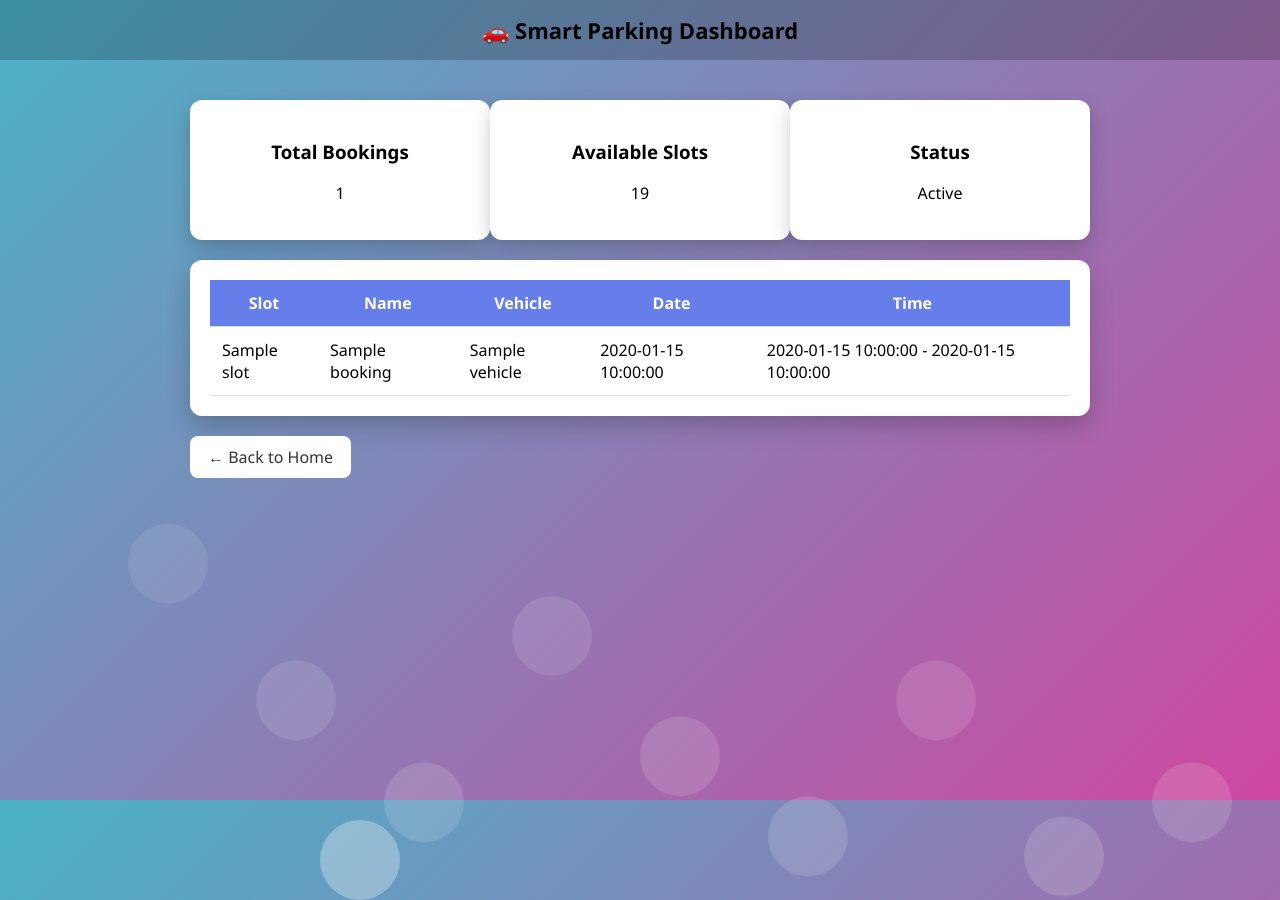
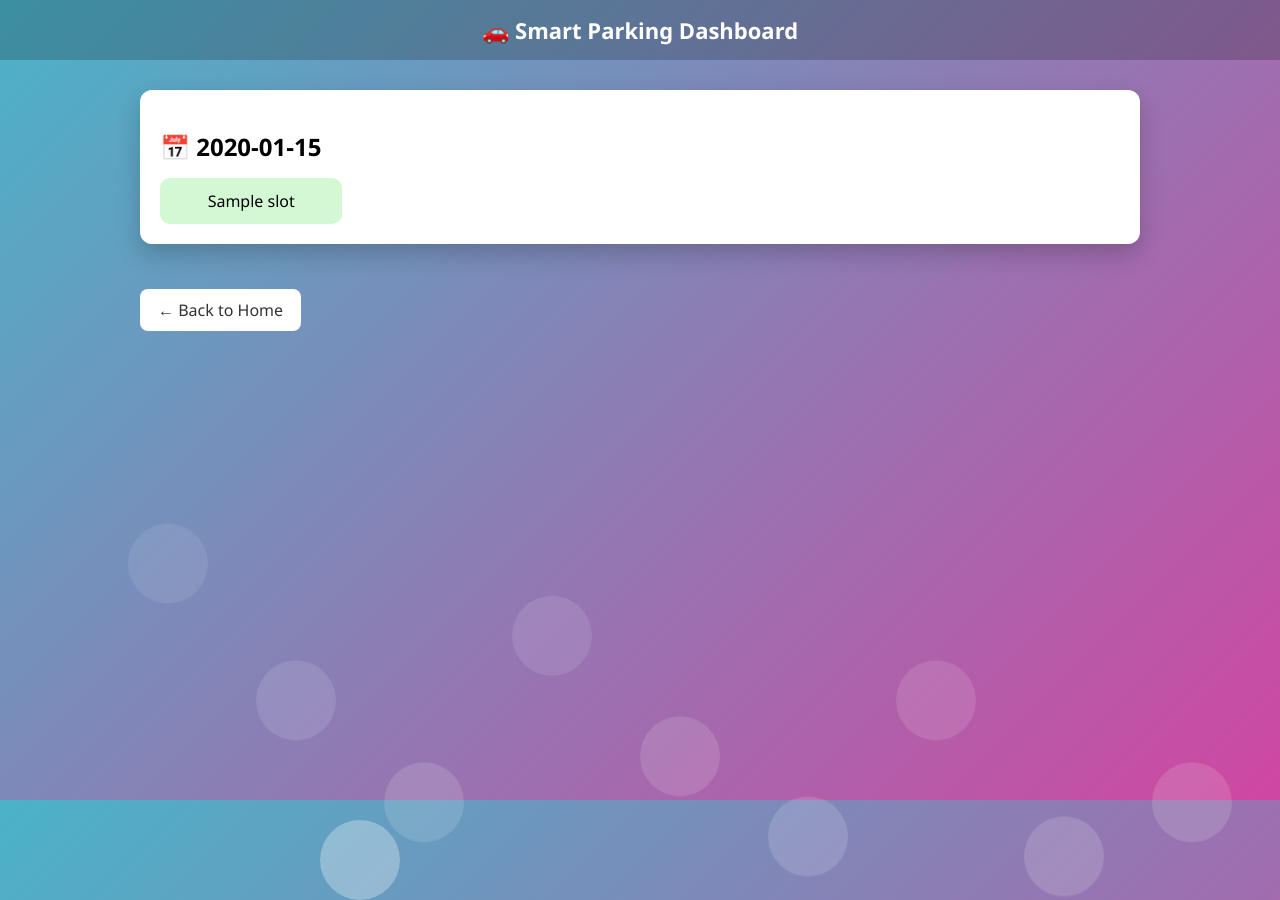
Before and after one commit to SurbhiSingh18/ParkingDevops, a Flask app: template templates/bookings.html in a window 1280 px wide. Run offline with Flask 3, Linux system fonts and the light colour scheme; the template is opened without the code that fills it: most values are stand-ins (such as "Sample title", 1, 10 or a date in 2020).

Commit message:
final booking UI + date-wise slots + authentication + dashboard

```diff
--- a/app.py
+++ b/app.py
@@ -4,19 +4,18 @@ from datetime import datetime, timedelta
 app = Flask(__name__)
 
 slots = [f"Slot {i}" for i in range(1, 21)]
-booked_slots = {}
-# structure:
+
+# Structure:
 # {
 #   "2026-04-03": {
-#       "Slot 1": {details},
-#       "Slot 2": {details}
+#       "Slot 1": {details}
 #   }
 # }
+booked_slots = {}
 
+# ---------------- HOME ----------------
 @app.route('/')
 def home():
-    from datetime import datetime, timedelta
-
     today = datetime.today().date()
     max_date = today + timedelta(days=7)
 
@@ -35,16 +34,17 @@ def home():
         max_date=max_date
     )
 
+# ---------------- BOOK ----------------
 @app.route('/book', methods=['POST'])
 def book():
     name = request.form['name']
+    college_id = request.form['college_id']
+    password = request.form['password']
     vehicle = request.form['vehicle']
     slot = request.form['slot']
     date = request.form['date']
     start_time = request.form['start_time']
     end_time = request.form['end_time']
-
-    date = request.form['date']
 
     if date not in booked_slots:
         booked_slots[date] = {}
@@ -54,45 +54,46 @@ def book():
 
     booked_slots[date][slot] = {
         "name": name,
+        "college_id": college_id,
+        "password": password,
         "vehicle": vehicle,
         "start_time": start_time,
         "end_time": end_time
-}
+    }
 
     return redirect('/?date=' + date + '&msg=success')
 
-@app.route('/cancel/<date>/<slot>')
-def cancel(date, slot):
+# ---------------- CANCEL ----------------
+@app.route('/cancel', methods=['POST'])
+def cancel():
+    slot = request.form['slot']
+    date = request.form['date']
+    entered_id = request.form['college_id']
+    entered_password = request.form['password']
+
     if date in booked_slots and slot in booked_slots[date]:
-        del booked_slots[date][slot]
+        booking = booked_slots[date][slot]
 
-        if not booked_slots[date]:
-            del booked_slots[date]
+        if booking["college_id"] == entered_id and booking["password"] == entered_password:
+            del booked_slots[date][slot]
+            return redirect('/?msg=cancelled')
+        else:
+            return redirect('/?msg=invalid')
 
-    return redirect('/?msg=cancelled')
+    return redirect('/')
 
+# ---------------- BOOKINGS DASHBOARD ----------------
 @app.route('/bookings')
 def bookings():
-    all_bookings = []
+    sorted_dates = sorted(booked_slots.keys())
 
-    for date, slots_data in booked_slots.items():
-        for slot, details in slots_data.items():
-            slot_number = int(slot.split()[1])  # Slot 7 → 7
+    return render_template(
+        'bookings.html',
+        booked_slots=booked_slots,
+        dates=sorted_dates,
+        slots=slots
+    )
 
-            all_bookings.append({
-                "slot": slot,
-                "slot_num": slot_number,
-                "name": details["name"],
-                "vehicle": details["vehicle"],
-                "date": date,
-                "start_time": details["start_time"],
-                "end_time": details["end_time"]
-            })
-
-    # ✅ SORT BY DATE → SLOT NUMBER
-    all_bookings.sort(key=lambda x: (x["date"], x["slot_num"]))
-
-    return render_template('bookings.html', bookings=all_bookings)
-
+# ---------------- RUN ----------------
 if __name__ == '__main__':
     app.run(debug=True)
--- a/templates/bookings.html
+++ b/templates/bookings.html
@@ -8,8 +8,7 @@ body {
     margin: 0;
     font-family: 'Segoe UI';
     background: linear-gradient(135deg, #4ab3c8, #cf47a1);
-    height: 100vh;
-    overflow: hidden;
+    min-height: 100vh;
 }
 
 /* NAVBAR */
@@ -19,60 +18,65 @@ body {
     font-size: 22px;
     font-weight: bold;
     text-align: center;
+    color: white;
 }
 
-/* MAIN CONTAINER */
+/* CONTAINER */
 .container {
-    max-width: 900px;
-    margin: 40px auto;
+    max-width: 1000px;
+    margin: 30px auto;
 }
 
-/* SUMMARY CARD */
-.summary {
-    display: flex;
-    justify-content: space-around;
-    margin-bottom: 20px;
-}
-
-.card {
+/* DATE SECTION */
+.date-box {
     background: white;
-    color: black;
     padding: 20px;
+    margin-bottom: 25px;
     border-radius: 12px;
-    width: 30%;
-    text-align: center;
-    box-shadow: 0 8px 20px rgba(0,0,0,0.2);
-}
-
-/* TABLE SECTION */
-.table-box {
-    background: white;
-    border-radius: 12px;
-    padding: 20px;
-    color: black;
     box-shadow: 0 10px 25px rgba(0,0,0,0.2);
 }
 
-table {
-    width: 100%;
-    border-collapse: collapse;
+.date-box h2 {
+    margin-bottom: 15px;
 }
 
-th {
-    background: #667eea;
-    color: white;
+/* SLOT GRID */
+.slot-grid {
+    display: grid;
+    grid-template-columns: repeat(5, 1fr);
+    gap: 12px;
 }
 
-th, td {
+/* SLOT BOX */
+.slot {
     padding: 12px;
-    border-bottom: 1px solid #ddd;
+    border-radius: 10px;
+    text-align: center;
+    font-weight: 500;
+    transition: 0.3s;
 }
 
-tr:hover {
-    background: #f1f3ff;
+/* AVAILABLE */
+.available {
+    background: #d4f8d4;
 }
 
-/* BUTTON */
+.available:hover {
+    transform: scale(1.05);
+}
+
+/* BOOKED */
+.booked {
+    background: #ffb3b3;
+}
+
+.booked small {
+    display: block;
+    margin-top: 5px;
+    font-size: 12px;
+}
+
+/* BACK BUTTON */
 .back-btn {
     display: inline-block;
     margin-top: 20px;
@@ -88,6 +92,7 @@ tr:hover {
     background: #eee;
 }
 
+/* BUBBLES */
 .bubbles span {
     position: absolute;
     width: 80px;
@@ -98,7 +103,6 @@ tr:hover {
     animation: rise 12s infinite ease-in;
 }
 
-/* IMPORTANT: ADD DIFFERENT POSITIONS */
 .bubbles span:nth-child(1){left:10%;animation-delay:0s;}
 .bubbles span:nth-child(2){left:20%;animation-delay:2s;}
 .bubbles span:nth-child(3){left:30%;animation-delay:4s;}
@@ -128,49 +132,38 @@ tr:hover {
 
 <div class="container">
 
-    <!-- SUMMARY -->
-    <div class="summary">
-        <div class="card">
-            <h3>Total Bookings</h3>
-            <p>{{ bookings|length }}</p>
-        </div>
+{% if dates|length == 0 %}
+    <h2 style="text-align:center; color:white;">No bookings yet</h2>
+{% endif %}
 
-        <div class="card">
-            <h3>Available Slots</h3>
-            <p>{{ 20 - bookings|length }}</p>
-        </div>
+{% for date in dates %}
+<div class="date-box">
 
-        <div class="card">
-            <h3>Status</h3>
-            <p>Active</p>
-        </div>
+    <h2>📅 {{ date }}</h2>
+
+    <div class="slot-grid">
+        {% for slot in slots %}
+            {% if slot in booked_slots[date] %}
+                <div class="slot booked">
+                    {{ slot }}
+                    <small>{{ booked_slots[date][slot].name }}</small>
+                    <small>{{ booked_slots[date][slot].vehicle }}</small>
+                    <small>{{ booked_slots[date][slot].start_time }} - {{ booked_slots[date][slot].end_time }}</small>
+                </div>
+            {% else %}
+                <div class="slot available">
+                    {{ slot }}
+                </div>
+            {% endif %}
+        {% endfor %}
     </div>
 
-    <!-- TABLE -->
-    <div class="table-box">
-        <table>
-            <tr>
-                <th>Slot</th>
-                <th>Name</th>
-                <th>Vehicle</th>
-                <th>Date</th>
-                <th>Time</th>
-            </tr>
+</div>
+{% endfor %}
 
-            {% for booking in bookings %}
-            <tr>
-                <td>{{ booking.slot }}</td>
-                <td>{{ booking.name }}</td>
-                <td>{{ booking.vehicle }}</td>
-                <td>{{ booking.date }}</td>
-                <td>{{ booking.start_time }} - {{ booking.end_time }}</td>
-            </tr>
-            {% endfor %}
-        </table>
-    </div>
-
-    <a href="/" class="back-btn">← Back to Home</a>
+<a href="/" class="back-btn">← Back to Home</a>
 
 </div>
+
 </body>
 </html>
```
Also changed, not shown: templates/index.html (+44 -16 lines).
